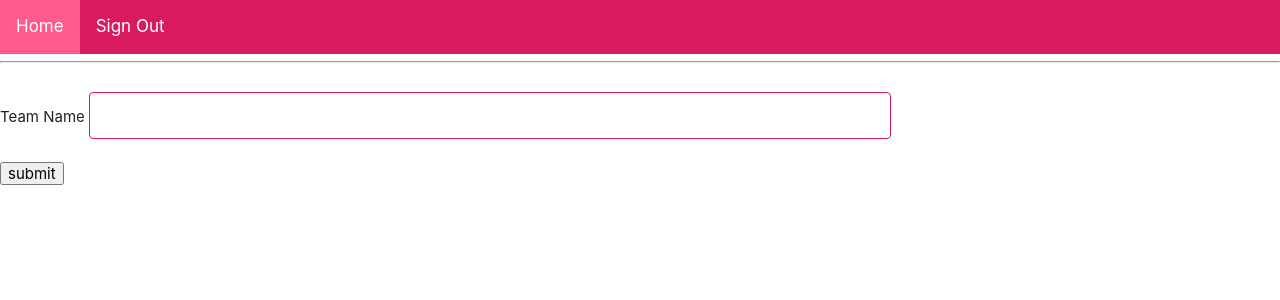
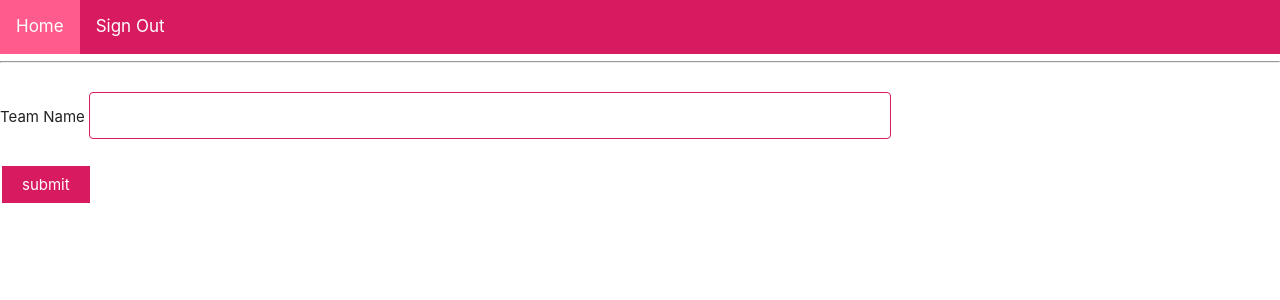
Before and after one commit to xntur/koan, a Python web app: template app/templates/login.html in a window 1280 px wide. Shown: the top 300 px of the page. Run offline with Jinja, Linux system fonts and the light colour scheme; the template is opened without the code that fills it, so the values that code supplies are empty.

Commit message:
fancier button

```diff
--- a/app/static/style.css
+++ b/app/static/style.css
@@ -30,9 +30,19 @@ a {
 }
 
 input[type=text]:not(.browser-default) {
-  border: 1px solid #d81b60;
-  border-radius: 4px;
-  max-width: 800px;
-  min-width: 100px;
-  resize: vertical;
+    border: 1px solid #d81b60;
+    border-radius: 4px;
+    max-width: 800px;
+    min-width: 100px;
+    resize: vertical;
 }
+
+input[type=submit] {
+    background-color: #d81b60;
+    border: 5px;
+    color: white;
+    padding: 10px 20px;
+    text-decoration: none;
+    margin: 4px 2px;
+    cursor: pointer;
+}
--- a/app/templates/question.html
+++ b/app/templates/question.html
@@ -19,7 +19,7 @@
     {% if question.judgment != 'correct' %}
     <form action="" method="post" novalidate>
       <p> Your guess: <input type = "text" name = "guess" /></p>
-      <p><input type = "submit" value = "submit" /></p>
+      <p><input type = "submit" value = "Submit" /></p>
     </form>
     {% endif %}
   </div>
```
